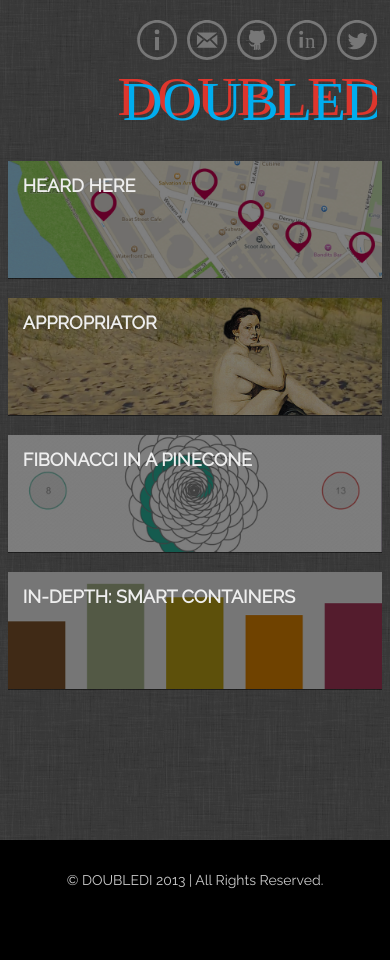
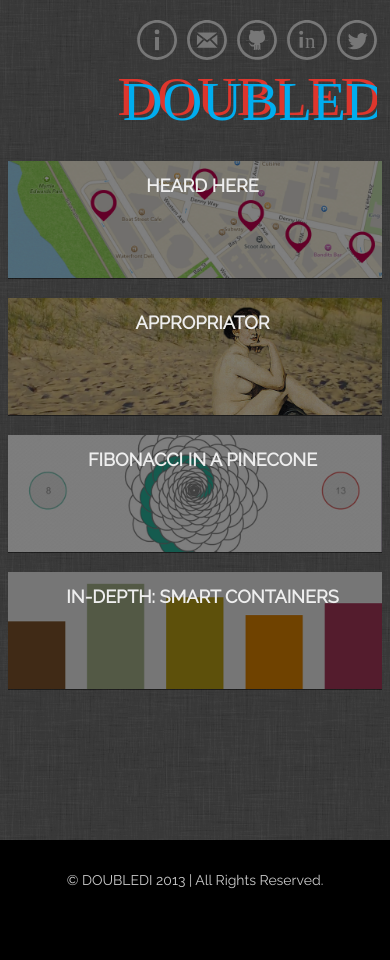
Before and after one commit to diannamertz/doubledi.github.com, a Jekyll site: the page built from index.html, in a window 390 px wide. Built offline with Jekyll 4.4.1, drawn with Linux system fonts in a browser that asks for light colours.

```diff
--- a/css/style.css
+++ b/css/style.css
@@ -278,6 +278,11 @@
 
 @media (max-width: 480px) {
 
+  ul.entries li .overlaydark h3 {
+    text-align: center;
+    top: 50%;
+  }
+
   ul.entries li:hover .overlaydark span {
    color: transparent;
   }
```
